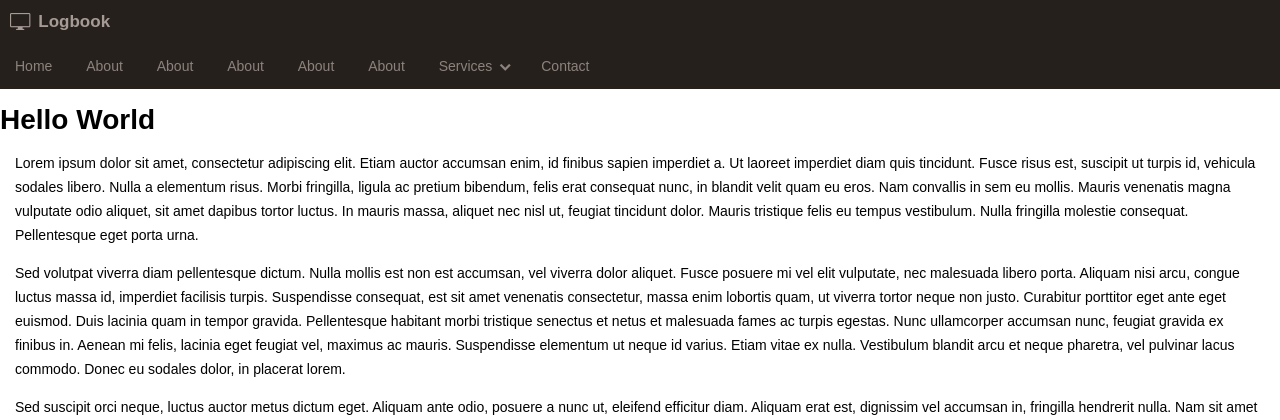
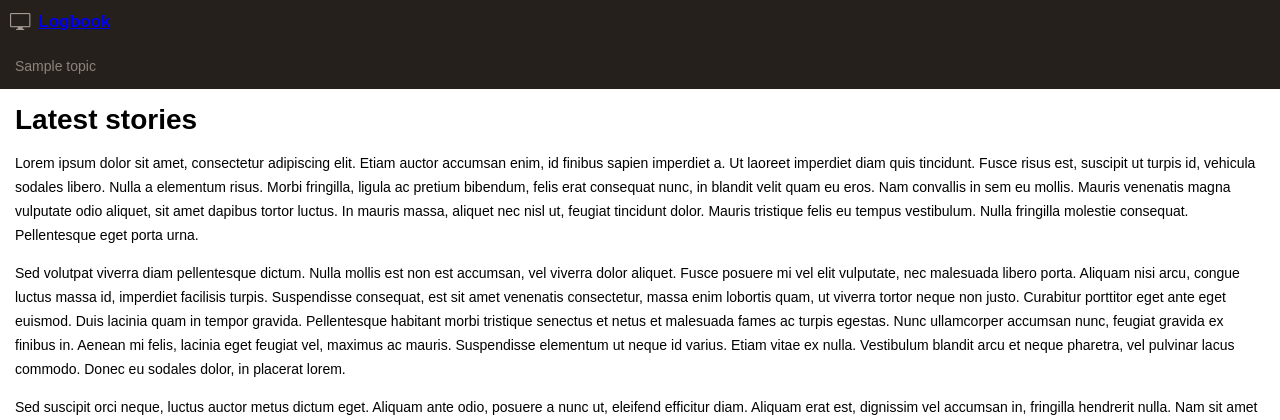
Before and after one commit to sybrex/logbook, a Django app: page / in a window 1280 px wide. Shown: the top 420 px of the page. Run offline with Django 3.2, Linux system fonts and the light colour scheme; tables that the repository leaves empty hold one stand-in row (values such as "Sample post"); parts of the project's set-up code (start-up, migrations or seed data) failed here and were passed over.

Commit message:
Displaying menu of topics and topic stories

```diff
--- a/logbook/logbook/services.py
+++ b/logbook/logbook/services.py
@@ -4,6 +4,7 @@ import uuid
 from django.conf import settings
 from PIL import Image
 from shutil import copyfileobj
+from . import models
 
 
 def download_image(url):
@@ -35,3 +36,8 @@ def download_video(url):
             with open(full_name, 'wb') as out_file:
                 copyfileobj(res.raw, out_file)
         return base_name
+
+
+def get_menu():
+    topics = models.Topic.objects.all()
+    return topics
--- a/logbook/logbook/urls.py
+++ b/logbook/logbook/urls.py
@@ -21,7 +21,7 @@ from . import views
 
 
 urlpatterns = [
-    path('t/<slug:topic>', views.topic_stories, name='topic_stories'),
+    path('topics/<int:id>', views.topic_stories, name='topic_stories'),
     path('', views.latest_stories, name='latest_stories'),
     path('api/', include('api.urls')),
     path('admin/', admin.site.urls),
--- a/logbook/logbook/views.py
+++ b/logbook/logbook/views.py
@@ -1,9 +1,16 @@
 from django.shortcuts import render
+from django.core.paginator import Paginator
+from .models import Story, Topic
+from .services import get_menu
 
 
 def latest_stories(request):
-    return render(request, 'latest_stories.html')
+    menu = get_menu()
+    return render(request, 'latest_stories.html', {'menu': menu})
 
 
-def topic_stories(request, topic):
-    return render(request, 'topic_stories.html')
+def topic_stories(request, id):
+    menu = get_menu()
+    topic = Topic.objects.get(pk=id)
+    stories = Story.objects.filter(topic=topic)
+    return render(request, 'topic_stories.html', {'menu': menu, 'topic': topic, 'stories': stories})
--- a/logbook/static/css/main.css
+++ b/logbook/static/css/main.css
@@ -26,6 +26,10 @@ body {
 }
 
 .content p {
+    padding: 0px 15px;
+}
+
+.content h1 {
     padding: 0px 15px;
 }
 
--- a/logbook/templates/base.html
+++ b/logbook/templates/base.html
@@ -4,7 +4,7 @@
 
   <body>
     <header>
-      <h1>Logbook</h1>
+      <h1><a href="/">Logbook</a></h1>
     </header>
 
     <a href="#" class="nav-button">Menu</a>
--- a/logbook/templates/latest_stories.html
+++ b/logbook/templates/latest_stories.html
@@ -2,7 +2,7 @@
 {% load static %}
 
 {% block content %}
-<h1>Hello World <i class="icon-world"></i></h1>
+<h1>Latest stories</h1>
 
 <p>
     Lorem ipsum dolor sit amet, consectetur adipiscing elit. Etiam auctor accumsan enim, id finibus sapien imperdiet
--- a/logbook/templates/menu.html
+++ b/logbook/templates/menu.html
@@ -1,18 +1,7 @@
 <nav class="nav">
     <ul>
-        <li><a href="#">Home</a></li>
-        <li><a href="#">About</a></li>
-        <li><a href="#">About</a></li>
-        <li><a href="#">About</a></li>
-        <li><a href="#">About</a></li>
-        <li><a href="#">About</a></li>
-        <li class="nav-submenu"><a href="#">Services</a>
-            <ul>
-                <li><a href="#">Some Service</a></li>
-                <li><a href="#">Another Service</a></li>
-                <li><a href="#">Good Service</a></li>
-            </ul>
-        </li>
-        <li><a href="#">Contact</a></li>
+        {% for item in menu %}
+        <li><a href="{% url 'topic_stories' item.id %}">{{ item.title }}</a></li>
+        {% endfor %}
     </ul>
 </nav>
```
Also changed, not shown: logbook/templates/topic_stories.html (+10 -3 lines).
